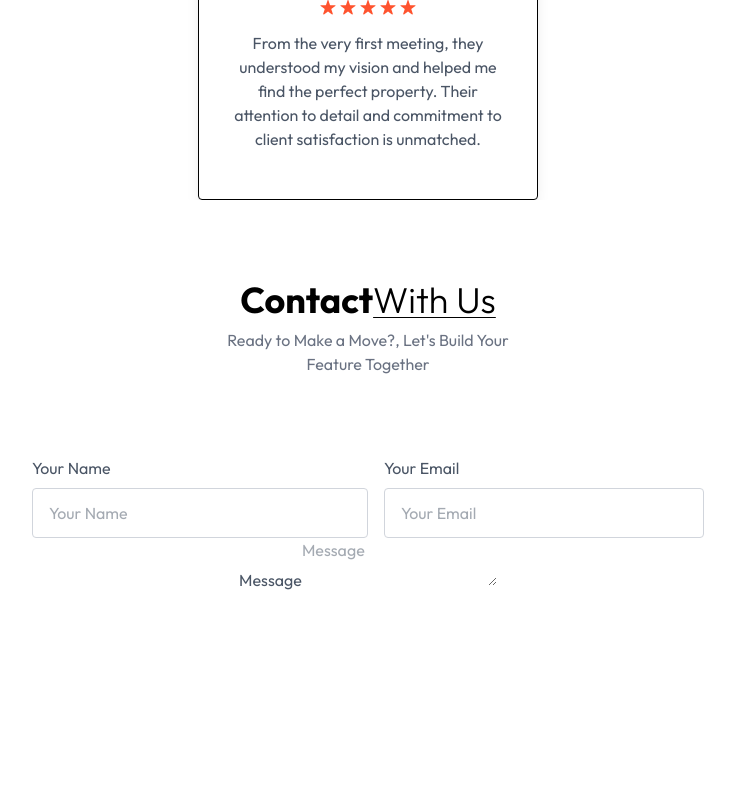
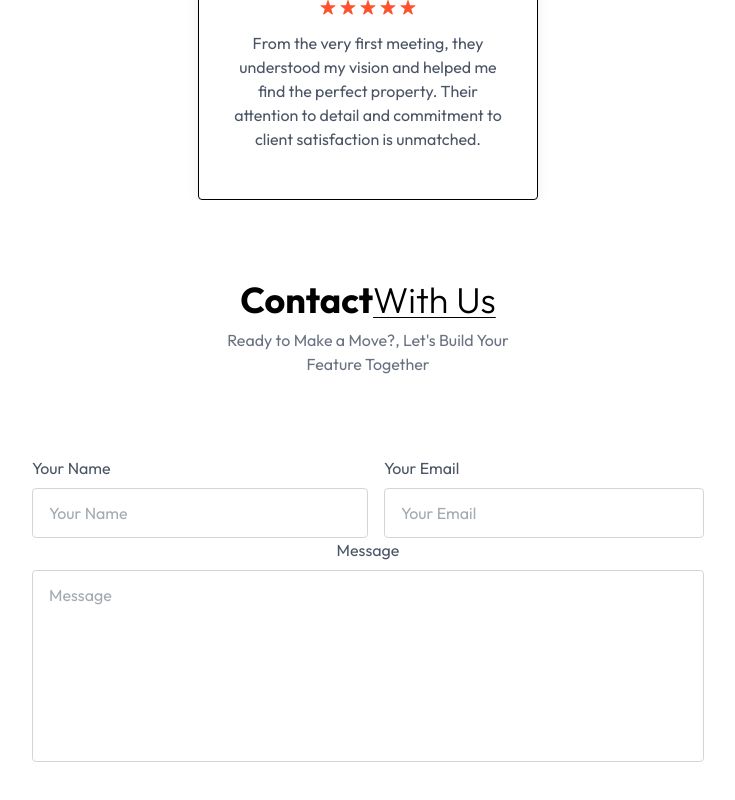
Before and after one commit to AbdullahiAbdulganiyu/Real-Estate, a React (Vite) app: page / in a window 1280 px wide. Shown: the part 3273-4073 px from the top of the page, without its empty margins (272-1007 px from the left). Before the commit the page ends 3945 px from the top, so only its background shows below. Built offline with nearby package versions, Linux system fonts and the light colour scheme.

Commit message:
adding some classes to nicely format the taextarea

```diff
--- a/src/components/Contact.jsx
+++ b/src/components/Contact.jsx
@@ -41,7 +41,12 @@ const Contact = () => {
         </div>
         <div>
           Message
-          <textarea name="Message" placeholder="Message" required></textarea>
+          <textarea
+            className="w-full border border-gray-300 rounded py-3 px-4 mt-2 h-48 resize-none"
+            name="Message"
+            placeholder="Message"
+            required
+          ></textarea>
         </div>
       </form>
     </div>
```
